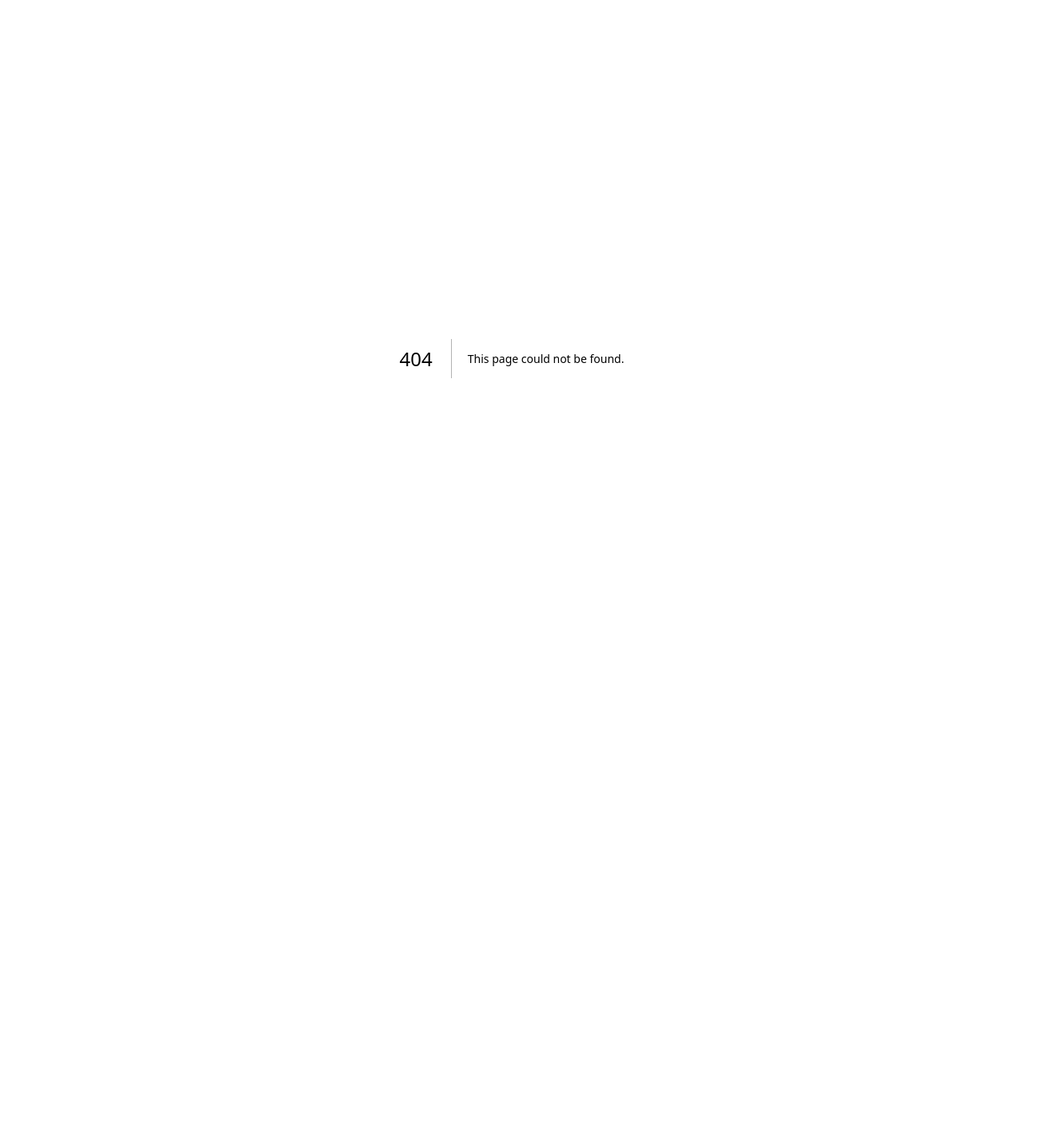
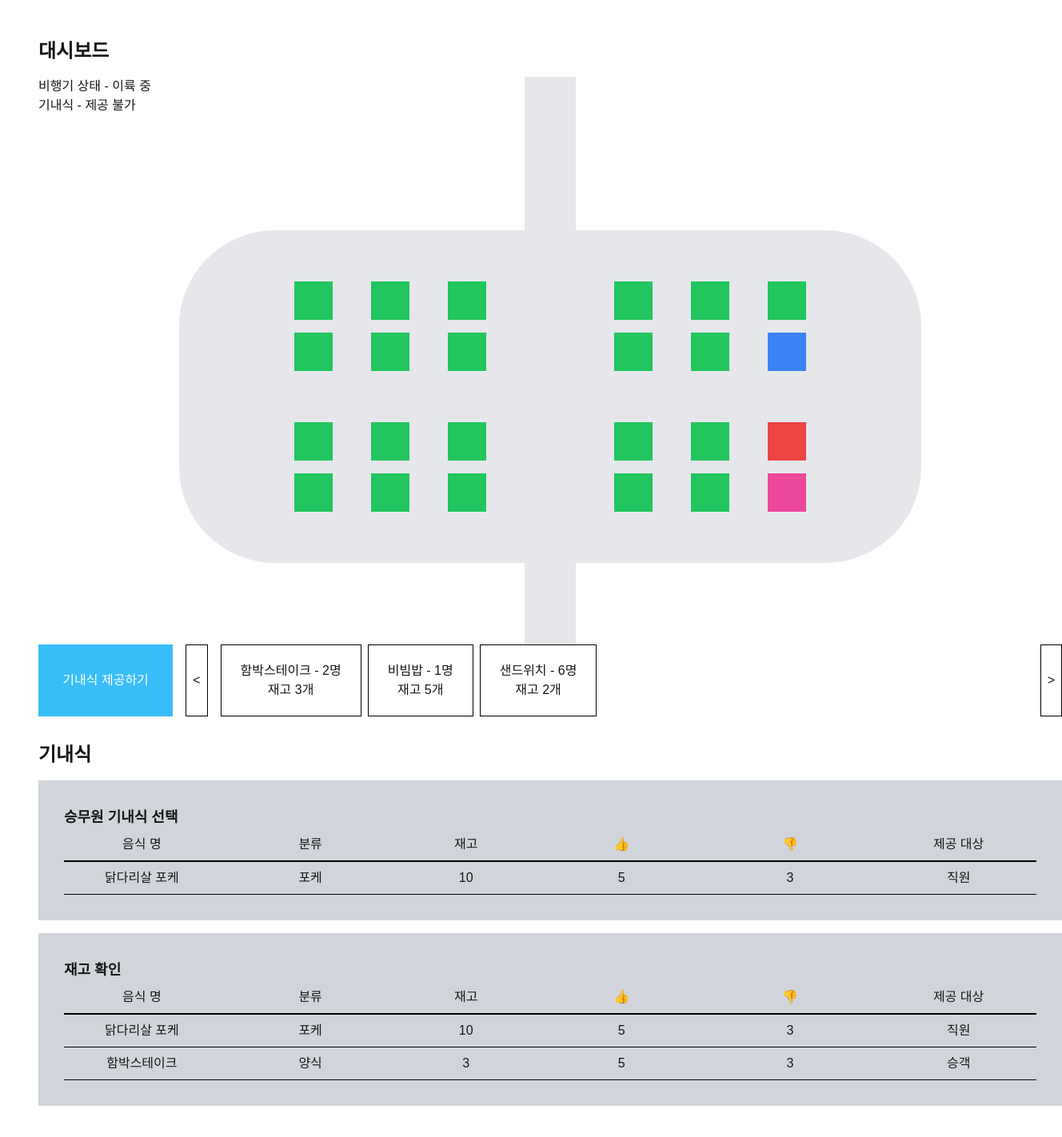
Before and after one commit to bluelemon61/pnu_db_proj_inflight_meal, a Next.js app: page /crew in a window 1280 px wide. Before the commit this address had no page. Shown: the top 1422 px of the page at 80% size, 1328 px wide, since content can reach past the window. Before the commit the page ends 896 px from the top, so only its background shows below. Built offline with nearby package versions, Linux system fonts and the light colour scheme.

Commit message:
feat: crew UI

```diff
--- a/app/captain/page.js
+++ b/app/captain/page.js
@@ -40,25 +40,28 @@ export default function Captain() {
           <h2 className="font-bold text-lg">기내식 구성</h2>
           <div className="flex flex-col">
             <div className="flex gap-4 justify-between py-2 border-b-2 border-black">
-              <div className="w-1/5 text-center">음식 명</div>
-              <div className="w-1/5 text-center">분류</div>
-              <div className="w-1/5 text-center">👍</div>
-              <div className="w-1/5 text-center">👎</div>
-              <div className="w-1/5 text-center">제공 대상</div>
+              <div className="w-1/6 text-center">음식 명</div>
+              <div className="w-1/6 text-center">분류</div>
+              <div className="w-1/6 text-center">재고</div>
+              <div className="w-1/6 text-center">👍</div>
+              <div className="w-1/6 text-center">👎</div>
+              <div className="w-1/6 text-center">제공 대상</div>
             </div>
             <div className="flex gap-4 justify-between py-2 border-b-1 border-black">
-              <div className="w-1/5 text-center">함박 스테이크</div>
-              <div className="w-1/5 text-center">양식</div>
-              <div className="w-1/5 text-center">10</div>
-              <div className="w-1/5 text-center">2</div>
-              <div className="w-1/5 text-center">승객</div>
+              <div className="w-1/6 text-center">함박 스테이크</div>
+              <div className="w-1/6 text-center">양식</div>
+              <div className="w-1/6 text-center">10</div>
+              <div className="w-1/6 text-center">10</div>
+              <div className="w-1/6 text-center">2</div>
+              <div className="w-1/6 text-center">승객</div>
             </div>
             <div className="flex gap-4 justify-between py-2 border-b-1 border-black">
-              <div className="w-1/5 text-center">닭다리살 포케</div>
-              <div className="w-1/5 text-center">포케</div>
-              <div className="w-1/5 text-center">5</div>
-              <div className="w-1/5 text-center">3</div>
-              <div className="w-1/5 text-center">직원</div>
+              <div className="w-1/6 text-center">닭다리살 포케</div>
+              <div className="w-1/6 text-center">포케</div>
+              <div className="w-1/6 text-center">10</div>
+              <div className="w-1/6 text-center">5</div>
+              <div className="w-1/6 text-center">3</div>
+              <div className="w-1/6 text-center">직원</div>
             </div>
           </div>
         </div>
@@ -68,18 +71,20 @@ export default function Captain() {
           <h2 className="font-bold text-lg">기장 기내식 선택</h2>
           <div className="flex flex-col">
             <div className="flex gap-4 justify-between py-2 border-b-2 border-black">
-              <div className="w-1/5 text-center">음식 명</div>
-              <div className="w-1/5 text-center">분류</div>
-              <div className="w-1/5 text-center">👍</div>
-              <div className="w-1/5 text-center">👎</div>
-              <div className="w-1/5 text-center">제공 대상</div>
+              <div className="w-1/6 text-center">음식 명</div>
+              <div className="w-1/6 text-center">분류</div>
+              <div className="w-1/6 text-center">재고</div>
+              <div className="w-1/6 text-center">👍</div>
+              <div className="w-1/6 text-center">👎</div>
+              <div className="w-1/6 text-center">제공 대상</div>
             </div>
             <div className="flex gap-4 justify-between py-2 border-b-1 border-black">
-              <div className="w-1/5 text-center">닭다리살 포케</div>
-              <div className="w-1/5 text-center">포케</div>
-              <div className="w-1/5 text-center">5</div>
-              <div className="w-1/5 text-center">3</div>
-              <div className="w-1/5 text-center">직원</div>
+              <div className="w-1/6 text-center">닭다리살 포케</div>
+              <div className="w-1/6 text-center">포케</div>
+              <div className="w-1/6 text-center">10</div>
+              <div className="w-1/6 text-center">5</div>
+              <div className="w-1/6 text-center">3</div>
+              <div className="w-1/6 text-center">직원</div>
             </div>
           </div>
         </div>
--- /dev/null
+++ b/app/crew/page.js
@@ -0,0 +1,140 @@
+"use client"
+
+import { Fragment, useState } from "react";
+
+export default function Crew() {
+  const [rows, setRows] = useState(6);
+  const [cols, setCols] = useState(4);
+
+  return (
+    <div className="flex flex-col gap-8 w-crew">
+      <div className="flex flex-col gap-4">
+        <h1 className="font-black text-2xl">대시보드</h1>
+        <div className="relative flex flex-col items-center">
+          <div className="absolute left-0">
+            <p>비행기 상태 - 이륙 중</p>
+            <p>기내식 - 제공 불가</p>
+          </div>
+          <div className="px-8 py-24 bg-gray-200"/>
+          <div className="flex gap-12 bg-gray-200 px-36 py-16 rounded-airplain">
+            {
+              (Array.from({length: rows})).map((itemr, r) => {
+                return (
+                  <Fragment key={r}>
+                    {
+                      r == rows / 2
+                      ? <div className="px-8"/>
+                      : <div key={r} className="flex flex-col gap-4">
+                          {
+                            (Array.from({length: cols})).map((itemc, c) => {
+                              return (
+                                <Fragment key={`col${c}`}>
+                                  {
+                                    c == cols / 2
+                                    ? <div className="py-4"/>
+                                    : undefined
+                                  }
+                                  <button className="p-6 bg-green-500"/>
+                                </Fragment>
+                              );
+                            })
+                          }
+                        </div>
+                    }
+                  </Fragment>
+                )
+              })
+            }
+
+            <div className="flex flex-col gap-4">
+              <button className="p-6 bg-green-500"/>
+              <button className="p-6 bg-blue-500"/>
+              <div className="py-4"/>
+              <button className="p-6 bg-red-500"/>
+              <button className="p-6 bg-pink-500"/>
+            </div>
+          </div>
+          <div className="px-8 py-24 bg-gray-200"/>
+          <div className="absolute w-full flex left-0 bottom-0 gap-4">
+            <button className="w-1/6 py-8 bg-sky-400 text-white">
+              기내식 제공하기
+            </button>
+            <button className="px-2 py-8 bg-white border-1 border-black">
+              &lt;
+            </button>
+            <div className="w-full flex gap-2">
+              <button className="px-6 bg-white border-1 border-black">
+                <p>함박스테이크 - 2명</p>
+                <p>재고 3개</p>
+              </button>
+              <button className="px-6 bg-white border-1 border-black">
+                <p>비빔밥 - 1명</p>
+                <p>재고 5개</p>
+              </button>
+              <button className="px-6 bg-white border-1 border-black">
+                <p>샌드위치 - 6명</p>
+                <p>재고 2개</p>
+              </button>
+            </div>
+            <button className="px-2 bg-white border-1 border-black">
+              &gt;
+            </button>
+          </div>
+        </div>
+      </div>
+      <div className="flex flex-col gap-4">
+        <h1 className="font-black text-2xl">기내식</h1>
+        <div className="flex flex-col bg-gray-300 p-8">
+          <h2 className="font-bold text-lg">승무원 기내식 선택</h2>
+          <div className="flex flex-col">
+            <div className="flex gap-4 justify-between py-2 border-b-2 border-black">
+              <div className="w-1/5 text-center">음식 명</div>
+              <div className="w-1/5 text-center">분류</div>
+              <div className="w-1/6 text-center">재고</div>
+              <div className="w-1/5 text-center">👍</div>
+              <div className="w-1/5 text-center">👎</div>
+              <div className="w-1/5 text-center">제공 대상</div>
+            </div>
+            <div className="flex gap-4 justify-between py-2 border-b-1 border-black">
+              <div className="w-1/5 text-center">닭다리살 포케</div>
+              <div className="w-1/5 text-center">포케</div>
+              <div className="w-1/6 text-center">10</div>
+              <div className="w-1/5 text-center">5</div>
+              <div className="w-1/5 text-center">3</div>
+              <div className="w-1/5 text-center">직원</div>
+            </div>
+          </div>
+        </div>
+        <div className="flex flex-col bg-gray-300 p-8">
+          <h2 className="font-bold text-lg">재고 확인</h2>
+          <div className="flex flex-col">
+            <div className="flex gap-4 justify-between py-2 border-b-2 border-black">
+              <div className="w-1/5 text-center">음식 명</div>
+              <div className="w-1/5 text-center">분류</div>
+              <div className="w-1/6 text-center">재고</div>
+              <div className="w-1/5 text-center">👍</div>
+              <div className="w-1/5 text-center">👎</div>
+              <div className="w-1/5 text-center">제공 대상</div>
+            </div>
+            <div className="flex gap-4 justify-between py-2 border-b-1 border-black">
+              <div className="w-1/5 text-center">닭다리살 포케</div>
+              <div className="w-1/5 text-center">포케</div>
+              <div className="w-1/6 text-center">10</div>
+              <div className="w-1/5 text-center">5</div>
+              <div className="w-1/5 text-center">3</div>
+              <div className="w-1/5 text-center">직원</div>
+            </div>
+            <div className="flex gap-4 justify-between py-2 border-b-1 border-black">
+              <div className="w-1/5 text-center">함박스테이크</div>
+              <div className="w-1/5 text-center">양식</div>
+              <div className="w-1/6 text-center">3</div>
+              <div className="w-1/5 text-center">5</div>
+              <div className="w-1/5 text-center">3</div>
+              <div className="w-1/5 text-center">승객</div>
+            </div>
+          </div>
+        </div>
+      </div>
+    </div>
+  )
+}
--- a/tailwind.config.js
+++ b/tailwind.config.js
@@ -13,7 +13,13 @@ module.exports = {
       },
       borderWidth: {
         "1": "1px",
-      }
+      },
+      width: {
+        "crew": "1280px",
+      },
+      borderRadius:{
+        "airplain": "7.5rem",
+      },
     },
   },
   plugins: [],
```
